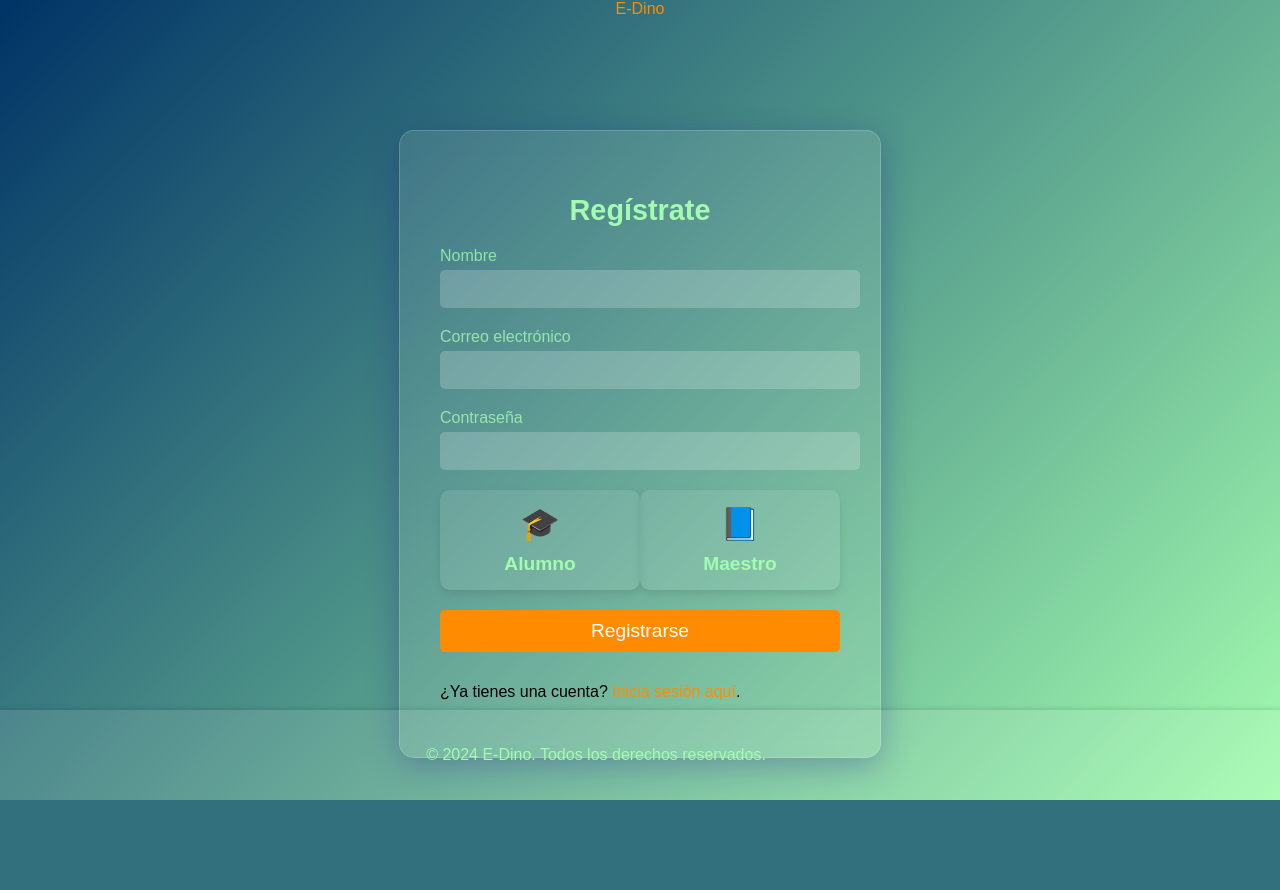
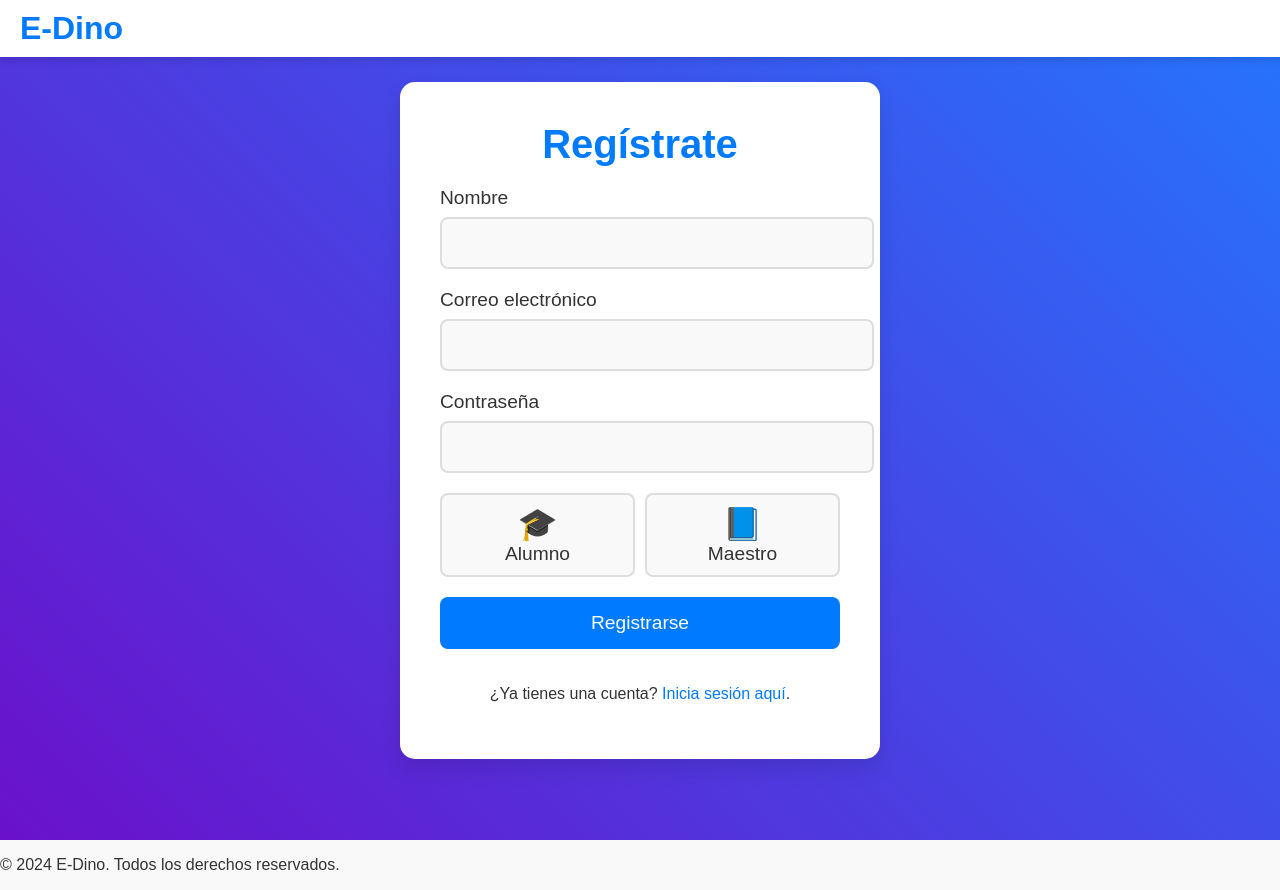
Before and after one commit to JulioDiaz131xd/E-dino-web, a PHP site: page /public/register.php in a window 1280 px wide. Before the commit the page ends 800 px from the top, so only its background shows below. Run offline with PHP 8.4, Linux system fonts and the light colour scheme.

Commit message:
register.css update 24/10

```diff
--- a/assets/css/register.css
+++ b/assets/css/register.css
@@ -1,174 +1,253 @@
+/* General Styles for Register */
 body {
     margin: 0;
-    font-family: 'Arial', sans-serif;
-    display: flex;
-    flex-direction: column;
-    align-items: center;
-    justify-content: space-between;
-    min-height: 100vh;
-    background: linear-gradient(135deg, rgb(0, 51, 102), rgb(163, 252, 175));
+    font-family: 'Poppins', sans-serif;
+    background-color: #f9f9f9;
+    color: #333;
+    overflow-x: hidden;
 }
 
+/* Header */
+header {
+    background-color: #fff;
+    box-shadow: 0 4px 6px rgba(0, 0, 0, 0.1);
+    position: fixed;
+    width: 100%;
+    top: 0;
+    z-index: 1000;
+    padding: 10px 20px;
+    transition: background-color 0.3s ease;
+}
+
+header.sticky {
+    background-color: #007bff;
+    color: #fff;
+}
+
+.header-container {
+    display: flex;
+    justify-content: space-between;
+    align-items: center;
+}
+
+.logo {
+    font-size: 2em;
+    font-weight: bold;
+    color: #007bff;
+    transition: color 0.3s ease;
+}
+
+.header-buttons button {
+    background-color: #007bff;
+    color: #fff;
+    padding: 10px 15px;
+    border-radius: 8px;
+    margin-left: 15px;
+    font-size: 1em;
+    transition: background-color 0.3s ease;
+}
+
+.header-buttons button:hover {
+    background-color: #0056b3;
+}
+
+
+a {
+    text-decoration: none;
+    color: inherit;
+}
+
+h1, h2, h3 {
+    margin: 0;
+    padding: 0;
+}
+
+button {
+    cursor: pointer;
+    border: none;
+}
+
+/* Register Page */
 .register-main {
     display: flex;
+    justify-content: center;
     align-items: center;
-    justify-content: center;
-    width: 100%;
-    height: 100%;
-    margin-top: 70px;
-    flex: 1;
+    padding: 20px;
+    min-height: 100vh;
+    background: linear-gradient(45deg, #6a11cb, #2575fc);
+    animation: fadeIn 2s ease-in-out;
 }
 
 .register-container {
-    background-color: rgba(255, 255, 255, 0.1);
+    background-color: #fff;
+    border-radius: 15px;
     padding: 40px;
-    border-radius: 15px;
-    backdrop-filter: blur(10px);
-    width: 90%;
     max-width: 400px;
-    box-shadow: 0 8px 32px 0 rgba(31, 38, 135, 0.37);
-    border: 1px solid rgba(255, 255, 255, 0.18);
-    animation: fadeIn 1s ease-in-out;
+    width: 100%;
+    box-shadow: 0 10px 20px rgba(0, 0, 0, 0.1);
+    text-align: center;
+    animation: fadeInUp 1.5s ease-in-out;
 }
 
-.register-container h2 {
-    text-align: center;
+h2 {
+    font-size: 2.5rem;
+    color: #007bff;
     margin-bottom: 20px;
-    color: rgb(163, 252, 175);
-    font-size: 1.8em;
+    animation: slideInFromLeft 1.5s ease;
 }
 
 .register-form {
     display: flex;
     flex-direction: column;
-}
-
-.input-group {
-    margin-bottom: 15px;
-    position: relative;
+    gap: 20px;
 }
 
 .input-group label {
-    font-size: 1em;
-    color: rgb(163, 252, 175);
-    margin-bottom: 5px;
+    font-size: 1.2rem;
+    margin-bottom: 8px;
     display: block;
-    opacity: 0.8;
+    text-align: left;
+    color: #333;
 }
 
-.input-group input {
+input[type="text"],
+input[type="email"],
+input[type="password"] {
     width: 100%;
-    padding: 10px;
-    border: none;
-    border-radius: 5px;
-    background-color: rgba(255, 255, 255, 0.2);
-    color: rgb(0, 51, 102);
-    font-size: 1em;
+    padding: 15px;
+    font-size: 1rem;
+    border: 2px solid #ddd;
+    border-radius: 8px;
+    background-color: #f9f9f9;
+    color: #333;
+    outline: none;
+    transition: all 0.3s ease;
+}
+
+input[type="text"]:focus,
+input[type="email"]:focus,
+input[type="password"]:focus {
+    border-color: #007bff;
+    transform: scale(1.02);
+}
+
+.error-message {
+    color: #d9534f;
+    font-size: 0.9rem;
+    text-align: left;
 }
 
 .role-options {
     display: flex;
     justify-content: space-between;
-    margin-bottom: 20px;
+    gap: 10px;
+}
+
+.role-card {
+    display: flex;
+    flex-direction: column;
+    align-items: center;
+    padding: 10px;
+    background-color: #f9f9f9;
+    border: 2px solid #ddd;
+    border-radius: 8px;
+    cursor: pointer;
+    transition: all 0.3s ease;
+    width: 100%;
+    font-size: 1.2rem;
+}
+
+.role-card:hover {
+    border-color: #007bff;
+    transform: translateY(-5px) scale(1.05);
 }
 
 .role-input {
     display: none;
 }
 
-.role-card {
-    background-color: rgba(255, 255, 255, 0.1);
-    color: rgb(163, 252, 175);
-    padding: 15px;
-    border-radius: 10px;
-    width: 48%;
-    text-align: center;
-    cursor: pointer;
-    box-shadow: 0 4px 8px rgba(0, 0, 0, 0.1);
-    transition: transform 0.3s ease, box-shadow 0.3s ease;
-}
-
-.role-card:hover {
-    transform: translateY(-5px);
-    box-shadow: 0 8px 16px rgba(0, 0, 0, 0.2);
-}
-
-.role-input:checked + .role-card {
-    background-color: rgba(163, 252, 175, 0.2);
-    border: 2px solid rgb(163, 252, 175);
-    color: rgb(0, 51, 102);
-}
-
-.role-icon {
-    font-size: 2em;
-    margin-bottom: 10px;
-}
-
-.role-name {
-    font-size: 1.2em;
-    font-weight: bold;
+.role-card .role-icon {
+    font-size: 2rem;
 }
 
 .register-btn {
-    background-color: rgb(255, 140, 0);
-    color: #ffffff;
-    padding: 10px;
-    border: none;
-    border-radius: 5px;
+    background-color: #007bff;
+    color: #fff;
+    padding: 15px;
+    font-size: 1.2rem;
+    border-radius: 8px;
     cursor: pointer;
-    font-size: 1.2em;
-    transition: background-color 0.3s ease;
+    transition: background-color 0.3s ease, transform 0.3s ease;
 }
 
 .register-btn:hover {
-    background-color: rgb(255, 99, 71);
+    background-color: #0056b3;
+    transform: scale(1.05);
+}
+
+.register-btn:active {
+    transform: scale(0.98);
 }
 
 a {
-    color: rgb(255, 140, 0);
+    color: #007bff;
     text-decoration: none;
     transition: color 0.3s ease;
 }
 
 a:hover {
-    color: rgb(255, 99, 71);
+    color: #0056b3;
+}
+
+/* Responsiveness */
+@media (max-width: 768px) {
+    .register-container {
+        padding: 30px;
+        width: 90%;
+    }
+
+    h2 {
+        font-size: 2rem;
+    }
+
+    .register-btn {
+        font-size: 1rem;
+        padding: 12px;
+    }
+
+    .role-card {
+        font-size: 1rem;
+    }
+}
+
+/* Animations */
+@keyframes fadeInUp {
+    0% {
+        opacity: 0;
+        transform: translateY(20px);
+    }
+    100% {
+        opacity: 1;
+        transform: translateY(0);
+    }
 }
 
 @keyframes fadeIn {
-    from { opacity: 0; transform: translateY(10%); }
-    to { opacity: 1; transform: translateY(0); }
+    from {
+        opacity: 0;
+    }
+    to {
+        opacity: 1;
+    }
 }
 
-.footer {
-    background-color: rgba(255, 255, 255, 0.1);
-    padding: 20px;
-    text-align: center;
-    box-shadow: 0 -2px 4px rgba(0, 0, 0, 0.1);
-    width: 100%;
-    position: fixed;
-    bottom: 0;
-    left: 0;
-    right: 0;
+@keyframes slideInFromLeft {
+    0% {
+        opacity: 0;
+        transform: translateX(-100%);
+    }
+    100% {
+        opacity: 1;
+        transform: translateX(0);
+    }
 }
-
-.footer-container {
-    display: flex;
-    justify-content: center;
-    align-items: center;
-    width: 90%;
-    max-width: 1200px;
-    color: rgb(163, 252, 175);
-}
-
-.error-message {
-    color: red;
-    font-size: 0.9em;
-    margin-top: 5px;
-}
-
-#form-error {
-    color: red;
-    font-size: 1em;
-    text-align: center;
-    margin-top: 15px;
-}
```
